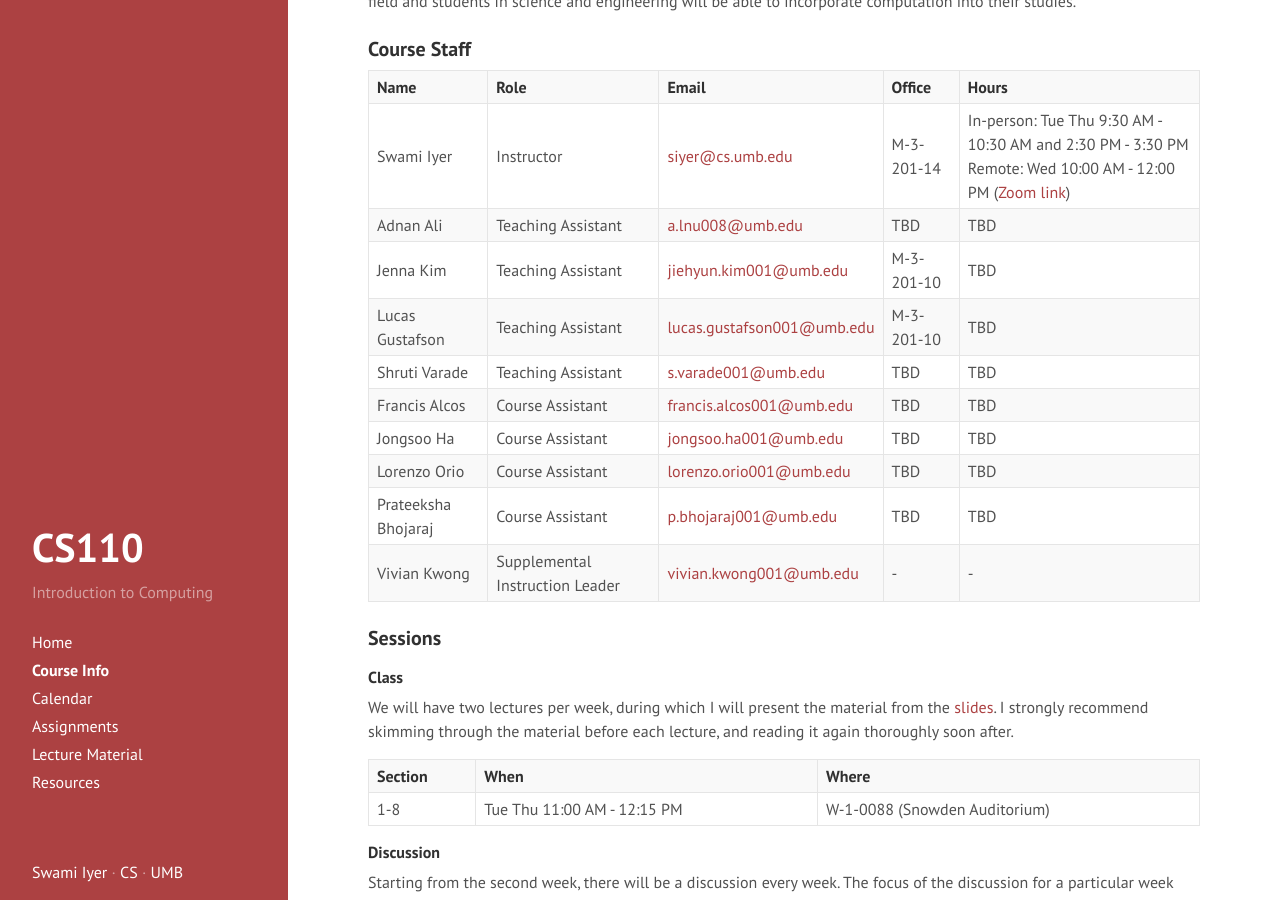
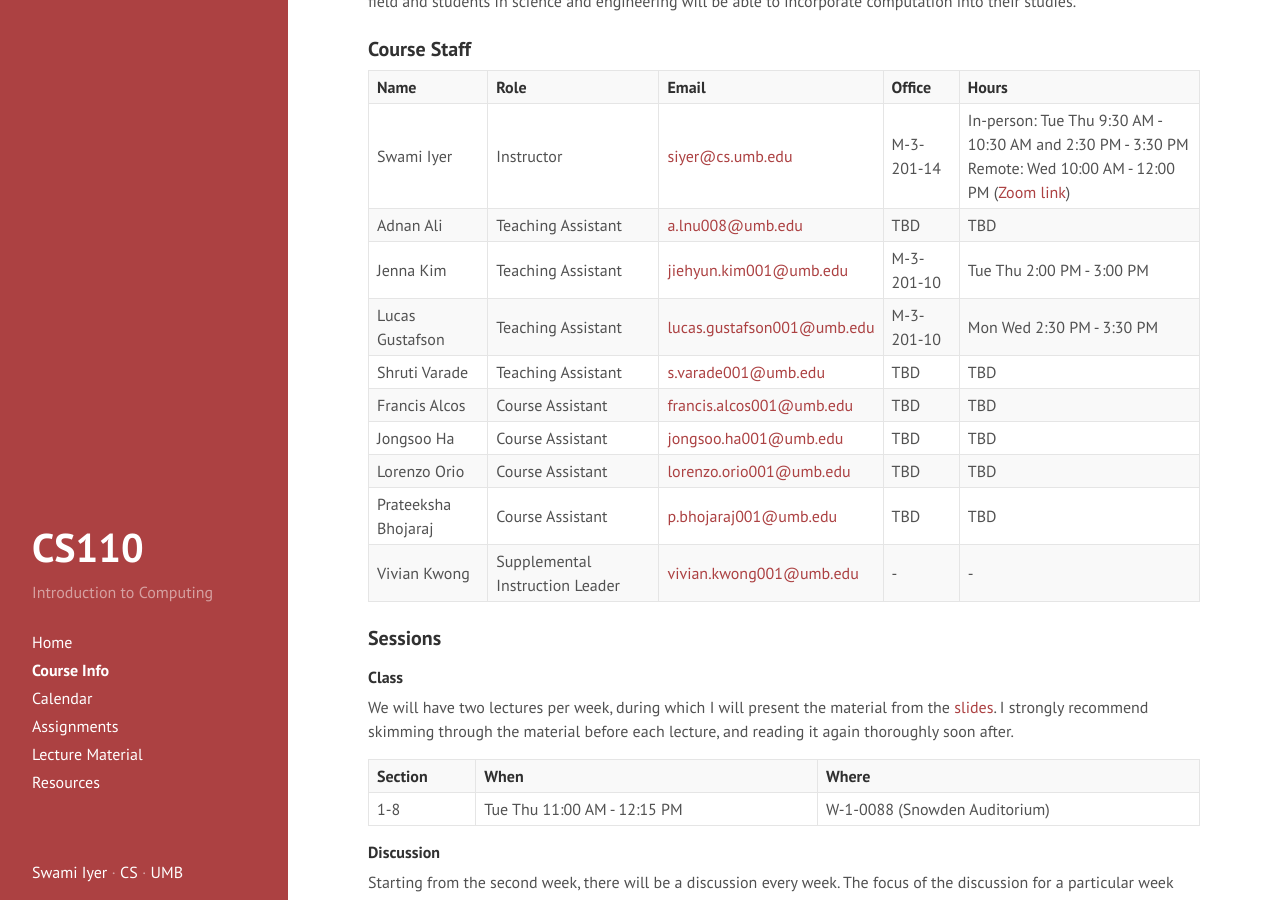
Before and after one commit to swamiiyer/swamiiyer.github.io, a Jekyll site: the page built from _pages/cs110/course_info.md, in a window 1280 px wide and 900 px high, scrolled down 412 px. Built offline with Jekyll 4.4.1, drawn with Linux system fonts in a browser that asks for light colours.

Commit message:
TA office hours

```diff
--- a/_pages/cs110/course_info.md
+++ b/_pages/cs110/course_info.md
@@ -18,8 +18,8 @@ Students who successfully complete this course will be able to tackle computatio
 | **Name** | **Role** | **Email** | **Office** | **Hours** |
 Swami Iyer | Instructor | [siyer@cs.umb.edu](siyer@cs.umb.edu) | M-3-201-14 | In-person: Tue Thu 9:30 AM - 10:30 AM and 2:30 PM - 3:30 PM<br/> Remote: Wed 10:00 AM - 12:00 PM ([Zoom link](https://umassboston.zoom.us/j/8790346943?pwd=N1VCR0RnbnJhNVpBZEprbmdFcVF0Zz09)) |
 Adnan Ali | Teaching Assistant | [a.lnu008@umb.edu](a.lnu008@umb.edu) | TBD | TBD |
-Jenna Kim | Teaching Assistant | [jiehyun.kim001@umb.edu](jiehyun.kim001@umb.edu) | M-3-201-10 | TBD |
-Lucas Gustafson | Teaching Assistant | [lucas.gustafson001@umb.edu](lucas.gustafson001@umb.edu) | M-3-201-10 | TBD |
+Jenna Kim | Teaching Assistant | [jiehyun.kim001@umb.edu](jiehyun.kim001@umb.edu) | M-3-201-10 | Tue Thu 2:00 PM - 3:00 PM |
+Lucas Gustafson | Teaching Assistant | [lucas.gustafson001@umb.edu](lucas.gustafson001@umb.edu) | M-3-201-10 | Mon Wed 2:30 PM - 3:30 PM |
 Shruti Varade | Teaching Assistant | [s.varade001@umb.edu](s.varade001@umb.edu) | TBD | TBD |
 Francis Alcos | Course Assistant | [francis.alcos001@umb.edu](francis.alcos001@umb.edu) | TBD | TBD |
 Jongsoo Ha | Course Assistant | [jongsoo.ha001@umb.edu](jongsoo.ha001@umb.edu) | TBD | TBD |
```
